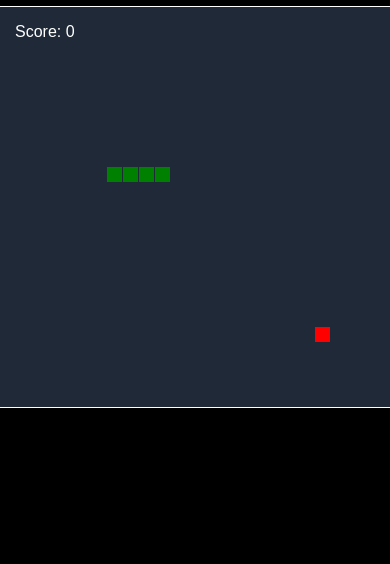
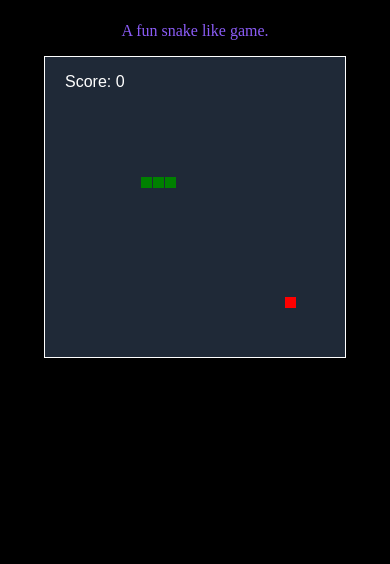
Before and after one commit to marcoandre1/snake, a plain HTML site: page index.html in a window 390 px wide. Shown: the part 280-844 px from the top of the page. Drawn offline with Linux system fonts and the light colour scheme.

Commit message:
Improve game play for mobile

```diff
--- a/script/index.js
+++ b/script/index.js
@@ -18,13 +18,43 @@ let apple = {
 function getRandomInt(min, max) {
     return Math.floor(Math.random() * (max - min)) + min;
 }
+
+// sets canvas width and height for mobile, could be a resize in future if needed
+if (window.innerWidth < 400) {
+    canvas.width = 300;
+    canvas.height = 300;
+    grid = 12;
+    snake = {
+        x: 120,
+        y: 120,
+        dx: grid,
+        dy: 0,
+        cells: [],
+        maxCells: 3
+    };
+    count = 0;
+    apple = {
+        x: 240,
+        y: 240
+    };
+}
+
 // game loop
 function loop() {
     requestAnimationFrame(loop);
     // slow game loop to 15 fps instead of 60 - 60/15 = 4
+    // slow game loop to 10 fps instead of 60 - 60/10 = 6 for mobile
+    if (canvas.width === 300) {
+        if (++count < 6) {
+            return
+        }
+    }
+    else {
         if (++count < 4) {
             return;
         }
+    }
+
     count = 0;
     context.clearRect(0, 0, canvas.width, canvas.height);
     snake.x += snake.dx;
@@ -70,6 +100,20 @@ function loop() {
         for (let i = index + 1; i < snake.cells.length; i++) {
 
             // collision. reset game
+            if (canvas.width === 300) {
+                if (cell.x === snake.cells[i].x && cell.y === snake.cells[i].y) {
+                    snake.x = 120;
+                    snake.y = 120;
+                    snake.cells = [];
+                    snake.maxCells = 3;
+                    snake.dx = grid;
+                    snake.dy = 0;
+                    apple.x = getRandomInt(0, 25) * grid;
+                    apple.y = getRandomInt(0, 25) * grid;
+                    score = 0;
+                }
+            }
+            else {
                 if (cell.x === snake.cells[i].x && cell.y === snake.cells[i].y) {
                     snake.x = 160;
                     snake.y = 160;
@@ -80,6 +124,7 @@ function loop() {
                     apple.x = getRandomInt(0, 25) * grid;
                     apple.y = getRandomInt(0, 25) * grid;
                     score = 0;
+                }
             }
         }
     });
--- a/style/index.css
+++ b/style/index.css
@@ -1,5 +1,6 @@
 html, body {
     height: 100%;
+    width: 100%;
     margin: 0;
 }
 
```
Lines whose indentation alone changed are shown as unchanged.
